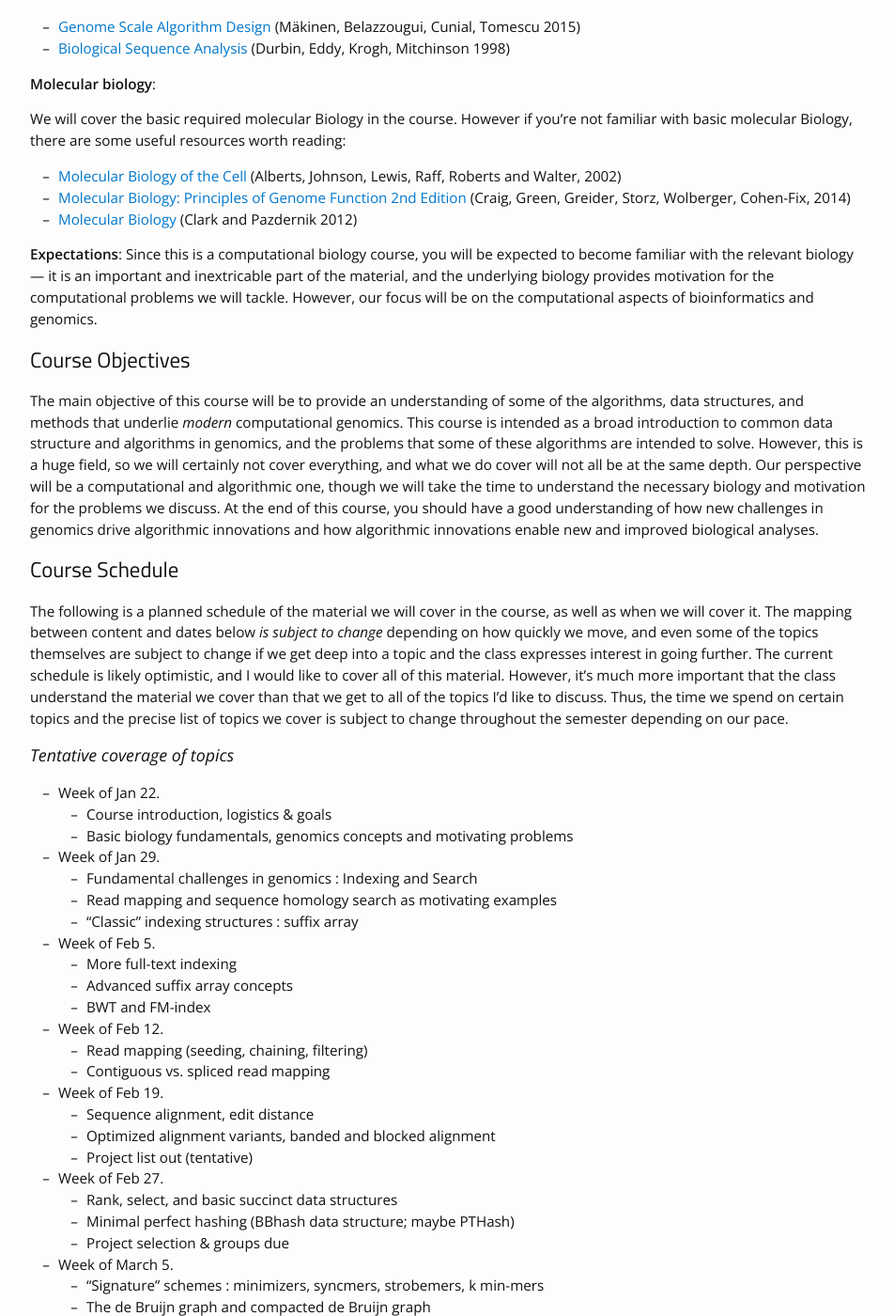
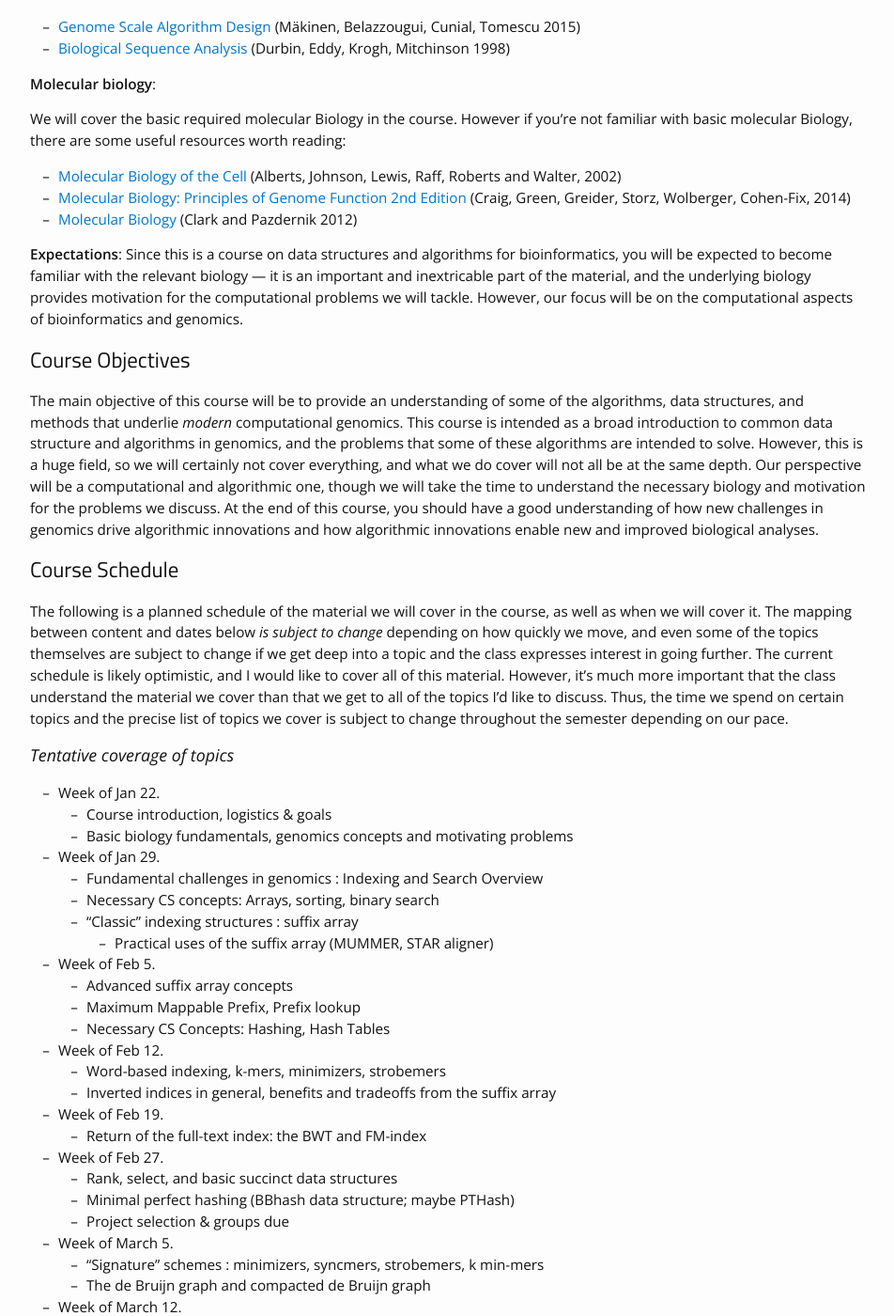
Before and after one commit to umd-bioi607/s2024, a Jekyll site: the page built from materials.md, in a window 1280 px wide and 1400 px high, scrolled down 1338 px. Shown: the whole window at 94% size, without its empty margins (163-1115 px from the left). Built offline with Jekyll 4.4.1, drawn with Linux system fonts in a browser that asks for light colours; nearby versions of some CDN libraries.

Commit message:
start modifying schedule
change the topic list

```diff
--- a/materials.md
+++ b/materials.md
@@ -63,7 +63,7 @@ We will cover the basic required molecular Biology in the course. However if you
 - [Molecular Biology: Principles of Genome Function 2nd Edition](https://www.amazon.com/Molecular-Biology-Principles-Genome-Function/dp/0198705972/) (Craig,  Green, Greider, Storz, Wolberger, Cohen-Fix, 2014)
 - [Molecular Biology](http://www.amazon.com/Molecular-Biology-Second-Edition-David/dp/0123785944) (Clark and Pazdernik 2012)
 
-**Expectations**: Since this is a computational biology course, you will be expected to become familiar with the relevant biology — it is an important and inextricable part of the material, and the underlying biology provides motivation for the computational problems we will tackle. However, our focus will be on the computational aspects of bioinformatics and genomics.
+**Expectations**: Since this is a course on data structures and algorithms for bioinformatics, you will be expected to become familiar with the relevant biology — it is an important and inextricable part of the material, and the underlying biology provides motivation for the computational problems we will tackle. However, our focus will be on the computational aspects of bioinformatics and genomics.
 
 ## Course Objectives
 
@@ -80,23 +80,22 @@ The following is a planned schedule of the material we will cover in the course,
   - Basic biology fundamentals, genomics concepts and motivating problems
 
 - Week of Jan 29.
-  - Fundamental challenges in genomics : Indexing and Search
-  - Read mapping and sequence homology search as motivating examples
+  - Fundamental challenges in genomics : Indexing and Search Overview
+  - Necessary CS concepts: Arrays, sorting, binary search
   - "Classic" indexing structures : suffix array
+    - Practical uses of the suffix array (MUMMER, STAR aligner)
 
 - Week of Feb 5.
-  - More full-text indexing
   - Advanced suffix array concepts
-  - BWT and FM-index
+  - Maximum Mappable Prefix, Prefix lookup
+  - Necessary CS Concepts: Hashing, Hash Tables
 
 - Week of Feb 12.
-  - Read mapping (seeding, chaining, filtering)
-  - Contiguous vs. spliced read mapping
+  - Word-based indexing, k-mers, minimizers, strobemers
+  - Inverted indices in general, benefits and tradeoffs from the suffix array
 
 - Week of Feb 19.
-  - Sequence alignment, edit distance
-  - Optimized alignment variants, banded and blocked alignment
-  - Project list out (tentative)
+  - Return of the full-text index: the BWT and FM-index
 
 - Week of Feb 27.
   - Rank, select, and basic succinct data structures
```
